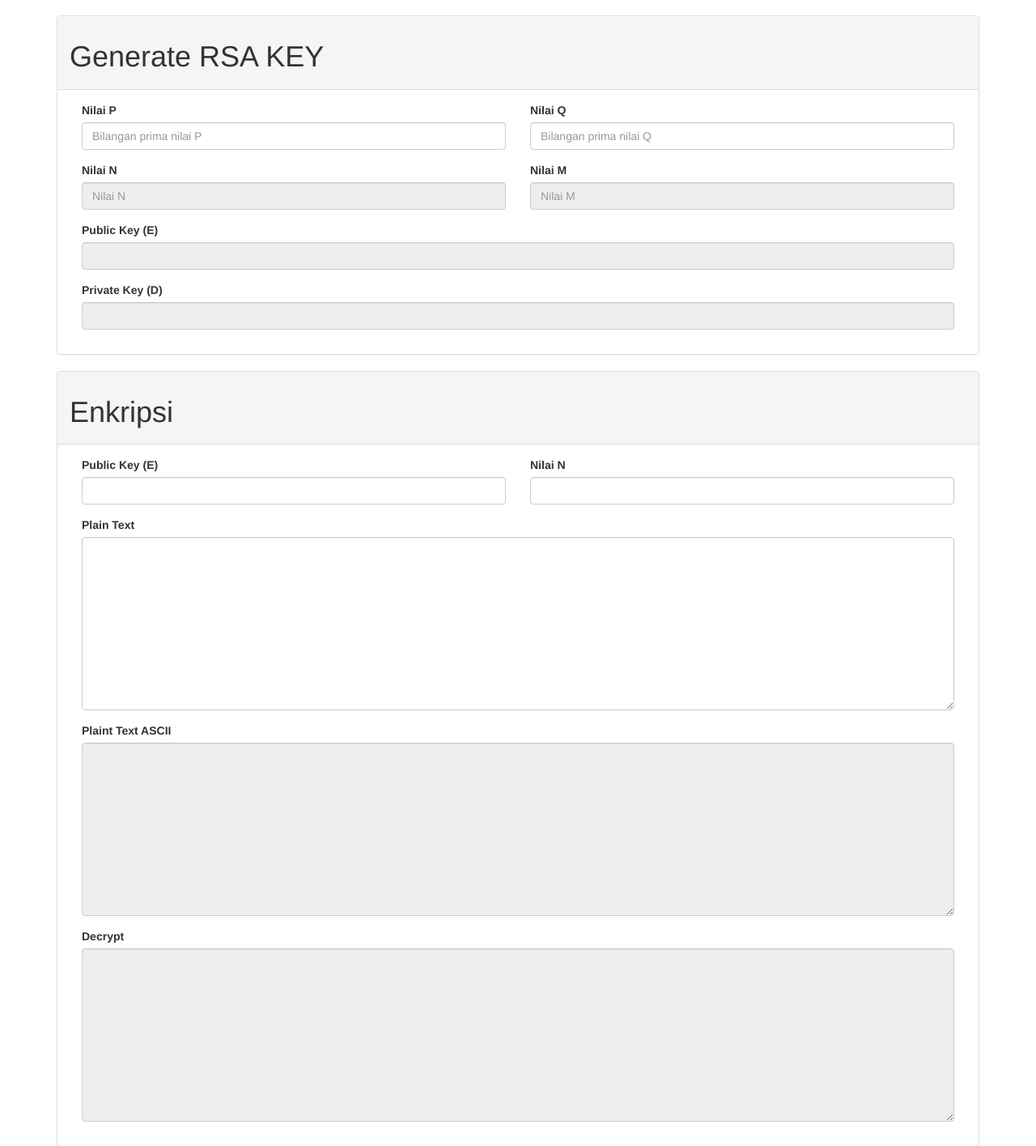
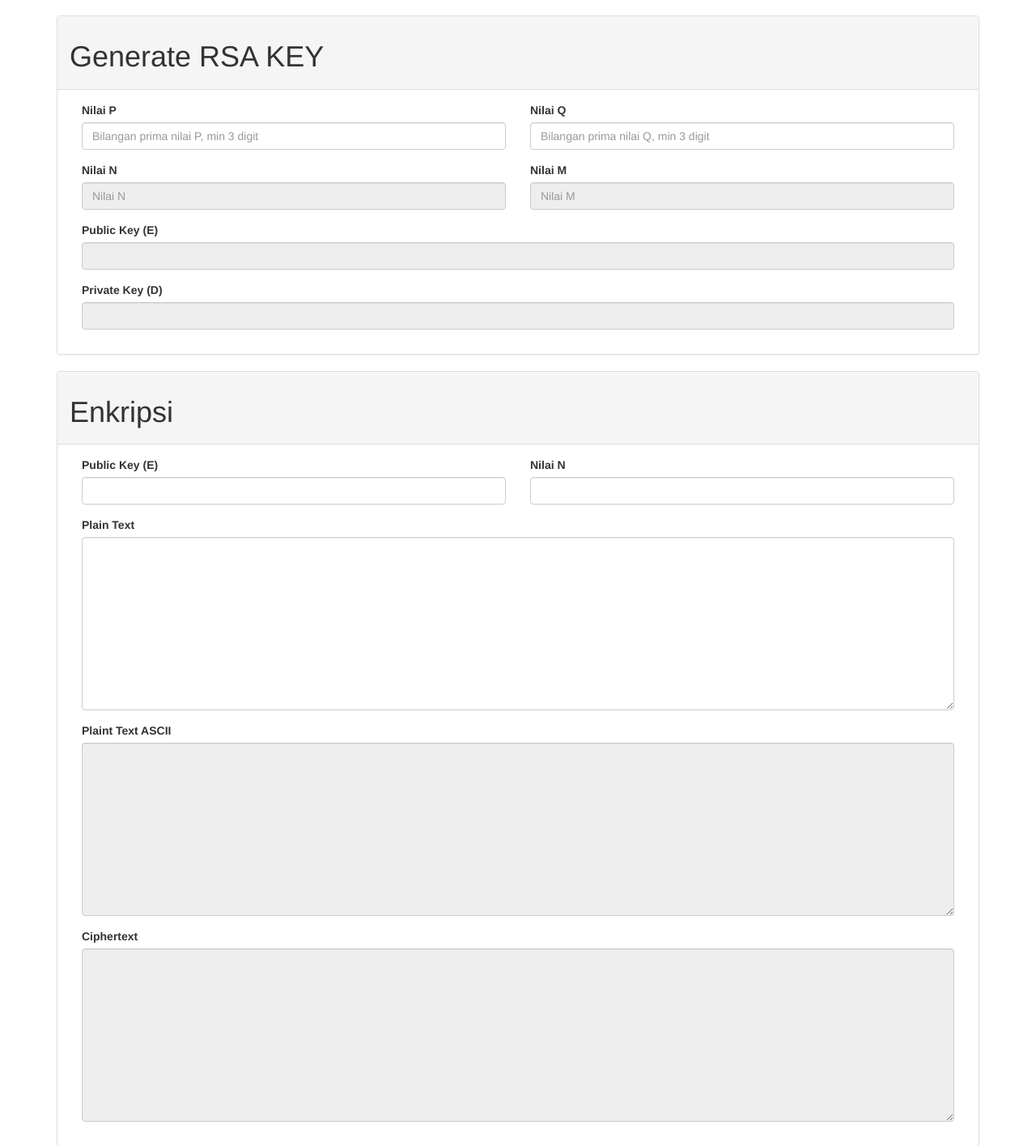
Before and after one commit to ignatha/rsa-simple, a Flask app: page / in a window 1280 px wide. Shown: the part 51-1466 px from the top of the page at 81% size. Run offline with Flask 2, Linux system fonts and the light colour scheme; some libraries are stand-ins or nearby versions.

Commit message:
update index
ubah keterangan

```diff
--- a/templates/rsa/index.html
+++ b/templates/rsa/index.html
@@ -11,11 +11,11 @@
         <div class="panel-body">
               <div class="form-group col-md-6">
                 <label>Nilai P</label>
-                <input type="text" id="p" class="prima form-control" placeholder="Bilangan prima nilai P">
+                <input type="text" id="p" class="prima form-control" placeholder="Bilangan prima nilai P, min 3 digit">
               </div>
               <div class="form-group col-md-6">
                 <label>Nilai Q</label>
-                <input type="text" id="q" class="prima form-control" placeholder="Bilangan prima nilai Q">
+                <input type="text" id="q" class="prima form-control" placeholder="Bilangan prima nilai Q, min 3 digit">
               </div>
               <div class="form-group col-md-6">
                 <label>Nilai N</label>
@@ -60,7 +60,7 @@
                 <textarea id="plain_text_ascii" rows="10" class="form-control" readonly></textarea>
               </div>
               <div class="form-group col-md-12">
-                <label>Decrypt</label>
+                <label>Ciphertext</label>
                 <textarea id="decrypt" rows="10" class="form-control" readonly></textarea>
               </div>
         </div>
```
